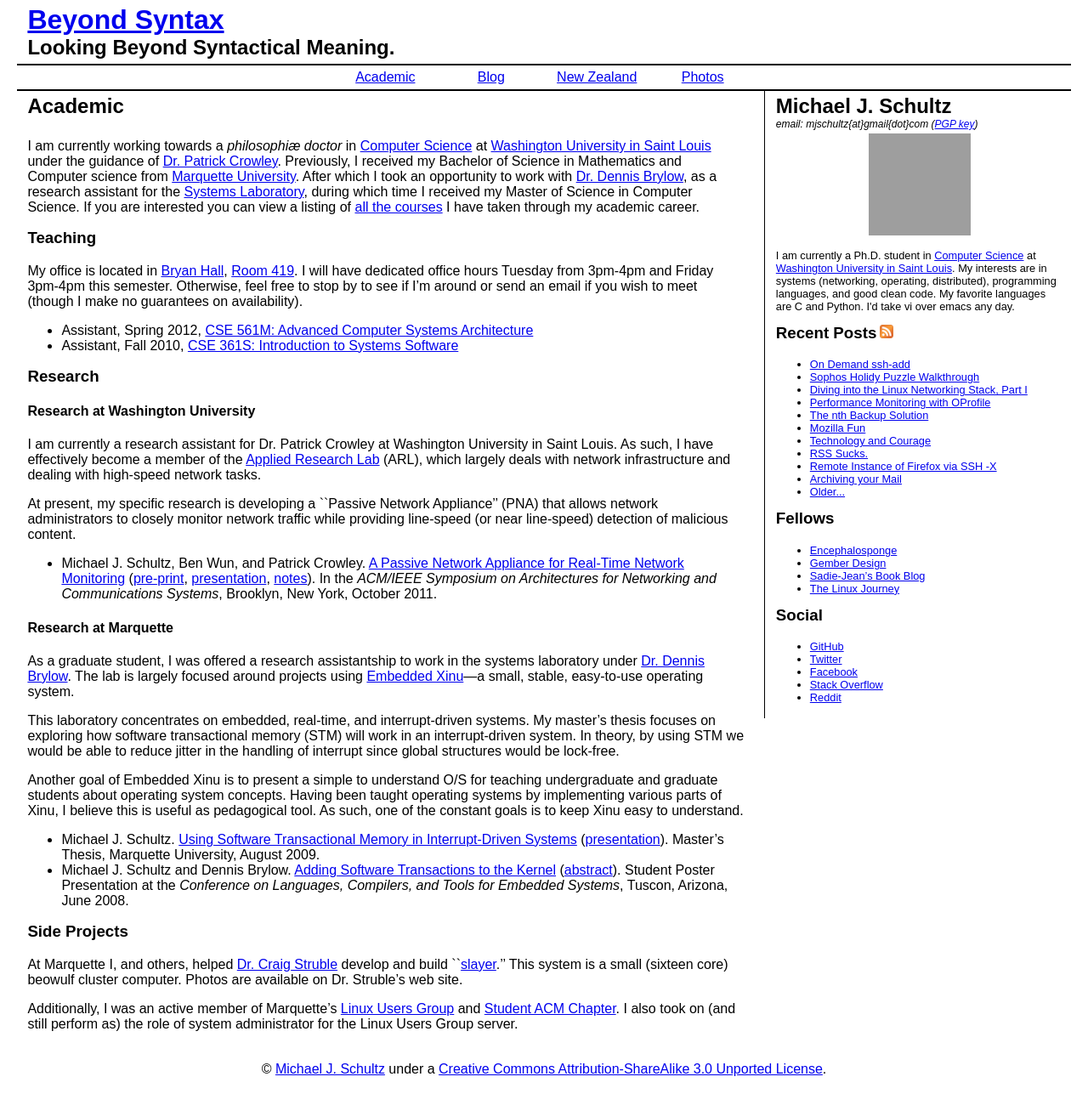
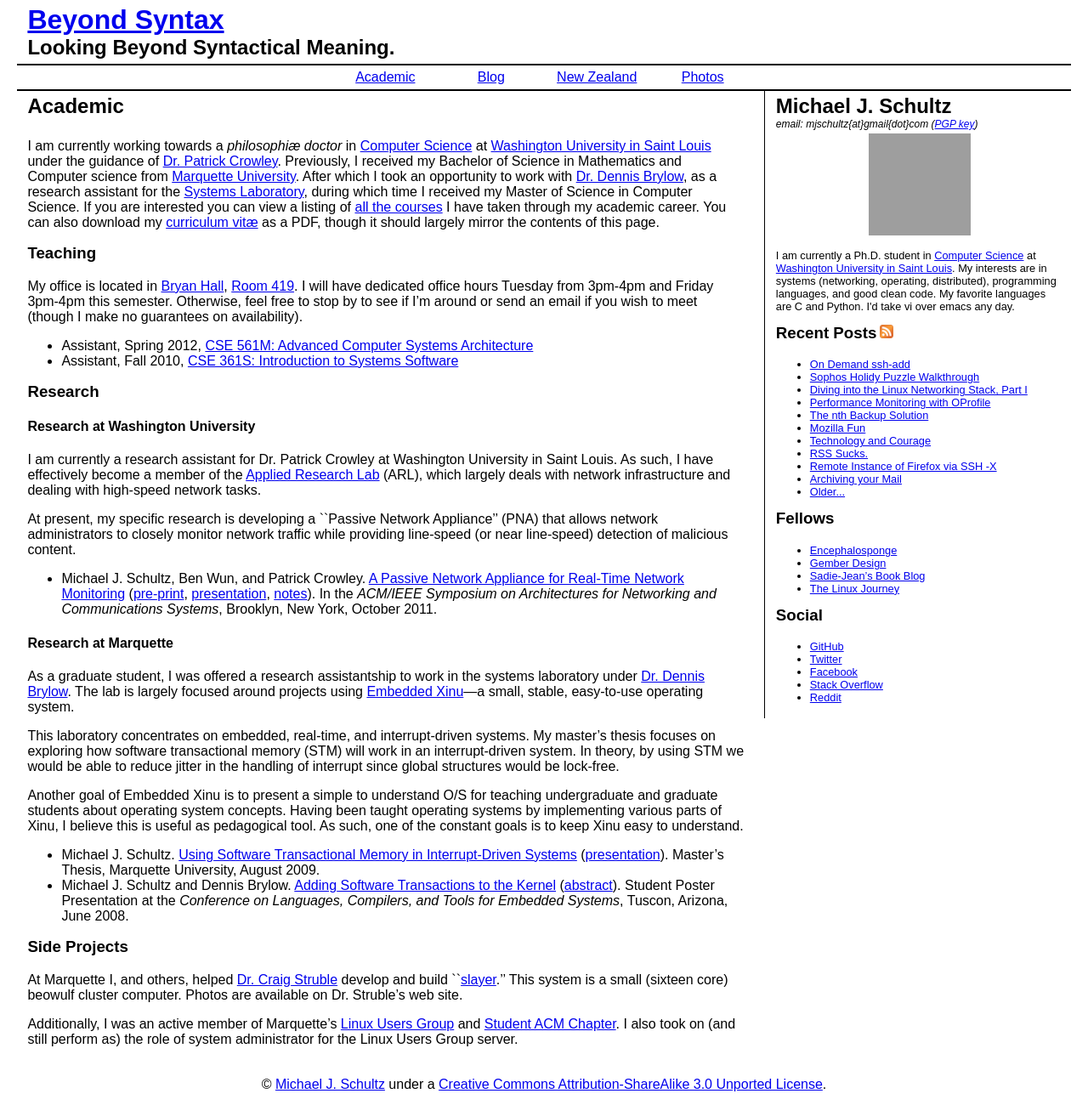
Before and after one commit to mjschultz/mjschultz.github.com, a Jekyll site: the page built from academic/index.markdown, in a window 1280 px wide. Shown: the whole page at 85% size. Built offline with Jekyll 4.4.1, drawn with Linux system fonts in a browser that asks for light colours; Markdown is read by kramdown in place of the engine named in the settings; grey boxes are pictures that could not be loaded.

Commit message:
- add link to CV

```diff
--- a/academic/index.markdown
+++ b/academic/index.markdown
@@ -17,6 +17,8 @@ Brylow](http://www.mscs.mu.edu/~brylow/), as a research assistant for the
 received my Master of Science in Computer Science.
 If you are interested you can view a listing of [all the courses](courses)
 I have taken through my academic career.
+You can also download my [curriculum vit&aelig;](static/vitae.pdf) as a
+PDF, though it should largely mirror the contents of this page.
 
 ### Teaching ###
 
```
